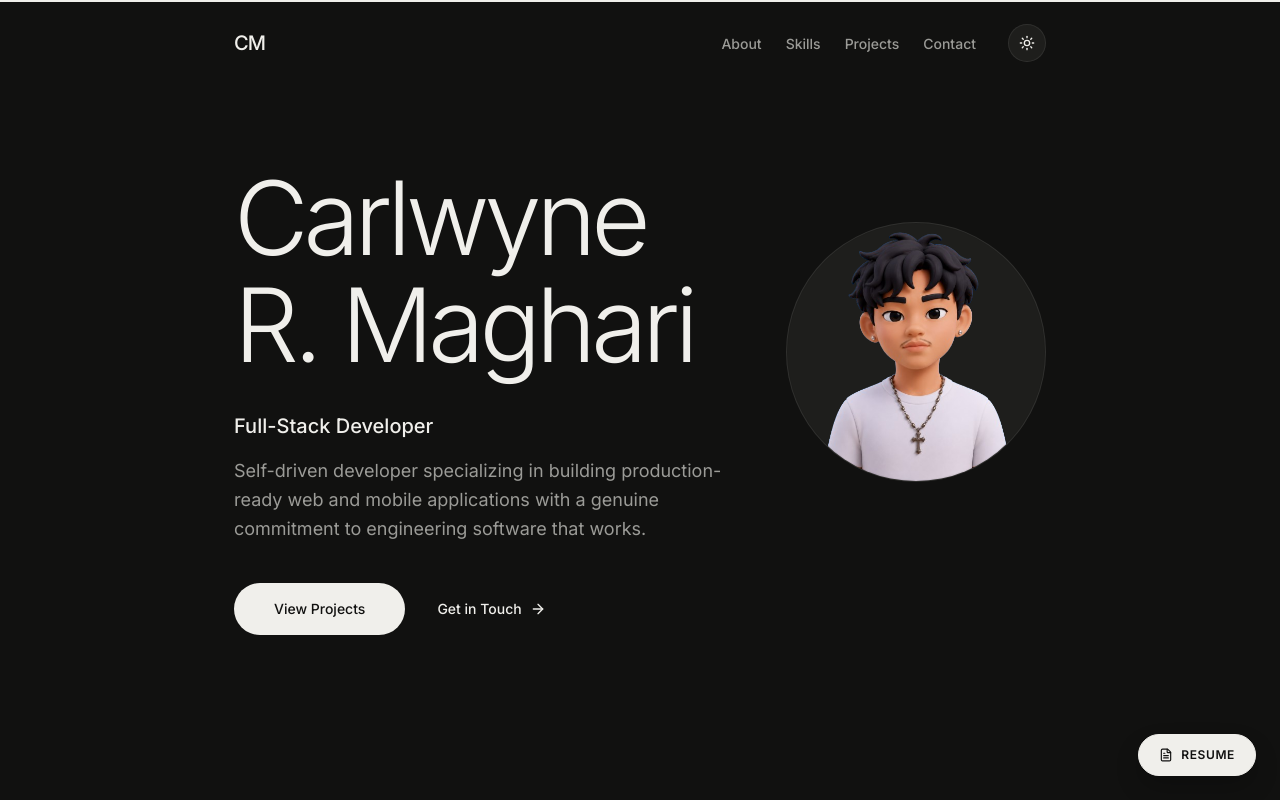
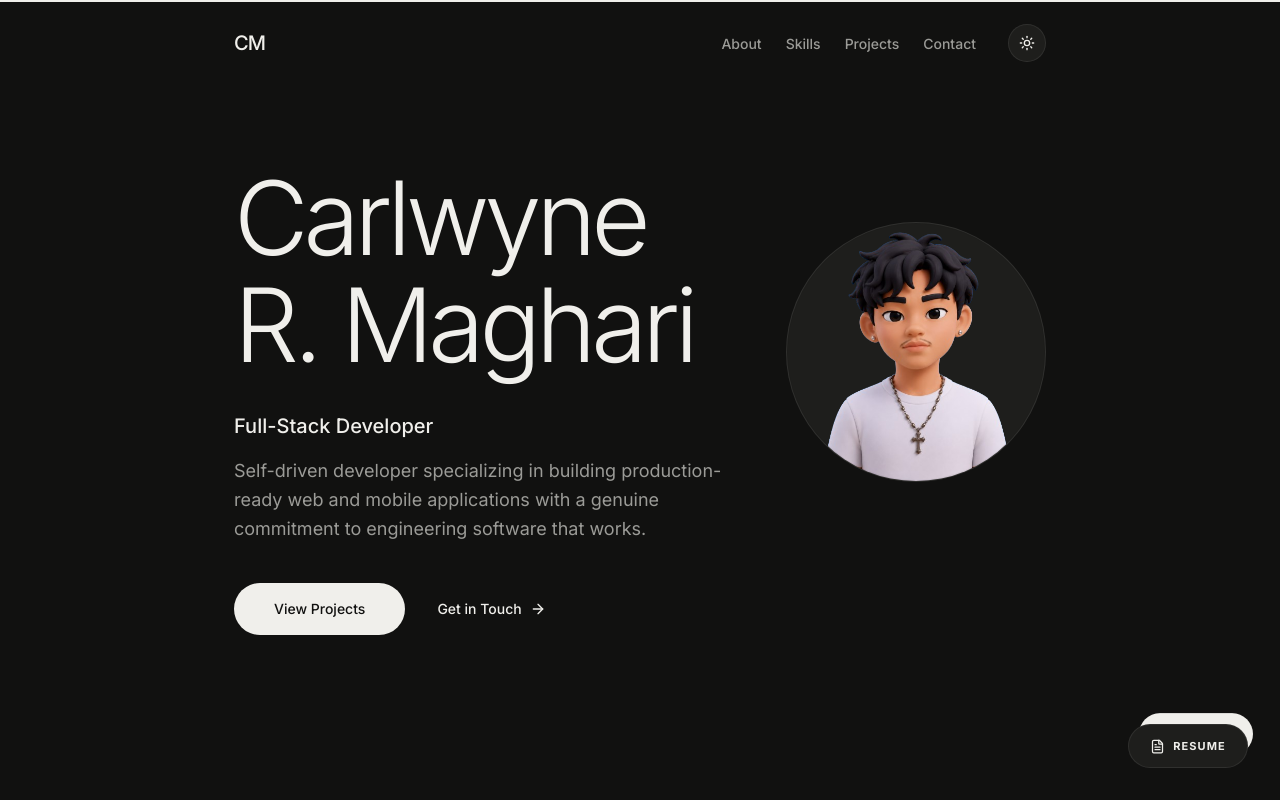
Before and after one commit to Carlwyne-Dev/carlwyne-dev, a Next.js app: page / in a window 1280 px wide. Shown: the top 800 px of the page. Built offline with nearby package versions, Linux system fonts and the light colour scheme.

Commit message:
Add files via upload

```diff
--- a/app/layout.tsx
+++ b/app/layout.tsx
@@ -19,6 +19,7 @@ export const metadata: Metadata = {
 import Navbar from "@/components/Navbar";
 import CustomCursor from "@/components/CustomCursor";
 import ScrollProgress from "@/components/ScrollProgress";
+import ResumeWidget from "@/components/ResumeWidget";
 
 export default function RootLayout({
   children,
@@ -38,6 +39,7 @@ export default function RootLayout({
         <ScrollProgress />
         <CustomCursor />
         <Navbar />
+        <ResumeWidget />
         {children}
       </body>
     </html>
--- a/components/Navbar.tsx
+++ b/components/Navbar.tsx
@@ -127,24 +127,7 @@ export default function Navbar() {
         </motion.a>
       </div>
 
-      {/* Floating Resume Action Button (Desktop Only) */}
-      <motion.div
-        initial={{ opacity: 0, scale: 0.8 }}
-        animate={{ opacity: 1, scale: 1 }}
-        transition={{ delay: 0.5 }}
-        className="fixed bottom-6 right-6 z-50 hidden sm:block"
-        suppressHydrationWarning
-      >
-        <a
-          href="/resume.pdf"
-          target="_blank"
-          rel="noopener noreferrer"
-          className="flex items-center gap-2 px-5 py-3 rounded-full bg-text-primary text-background border border-text-primary hover:bg-background hover:text-text-primary active:scale-95 transition-all duration-300 shadow-[0_12px_24px_rgba(0,0,0,0.2)] text-xs font-semibold uppercase tracking-wider cursor-none"
-        >
-          <FileText size={14} />
-          <span>Resume</span>
-        </a>
-      </motion.div>
+
     </>
   );
 }
--- /dev/null
+++ b/components/ResumeWidget.tsx
@@ -0,0 +1,97 @@
+"use client";
+
+import { useState, useEffect } from "react";
+import { motion } from "framer-motion";
+import { FileText, FileBadge } from "lucide-react";
+
+const docs = [
+  { id: "cv", label: "CV", icon: FileBadge, href: "/Carlwyne_Maghari_CV.pdf" },
+  { id: "resume", label: "RESUME", icon: FileText, href: "/Carlwyne_Maghari_Resume_ATS.pdf" }
+];
+
+export default function ResumeWidget() {
+  const [activeIndex, setActiveIndex] = useState(0);
+  const [isHovered, setIsHovered] = useState(false);
+
+  useEffect(() => {
+    if (isHovered) return;
+    const interval = setInterval(() => {
+      setActiveIndex((prev) => (prev + 1) % docs.length);
+    }, 4000);
+    return () => clearInterval(interval);
+  }, [isHovered]);
+
+  return (
+    <div
+      className="fixed bottom-6 right-6 md:bottom-8 md:right-8 z-50 w-[120px] transition-all duration-300"
+      style={{ height: isHovered ? "110px" : "48px" }}
+      onMouseEnter={() => setIsHovered(true)}
+      onMouseLeave={() => setIsHovered(false)}
+    >
+      {docs.map((doc, index) => {
+        const isActive = index === activeIndex;
+
+        let yPos = 0;
+        let xPos = 0;
+        let scale = 1;
+        let zIndex = 10;
+        let opacity = 1;
+
+        if (isHovered) {
+          yPos = index === 0 ? -56 : 0;
+          xPos = 0;
+          scale = 1;
+          zIndex = 20;
+          opacity = 1;
+        } else {
+          if (isActive) {
+            yPos = 0;
+            xPos = 0;
+            scale = 1;
+            zIndex = 20;
+            opacity = 1;
+          } else {
+            yPos = -12;
+            xPos = 8;
+            scale = 0.95;
+            zIndex = 10;
+            opacity = 1; // 100% solid, no transparency ghosts!
+          }
+        }
+
+        return (
+          <motion.a
+            key={doc.id}
+            href={doc.href}
+            target="_blank"
+            rel="noopener noreferrer"
+            initial={false}
+            animate={{
+              y: yPos,
+              x: xPos,
+              scale: scale,
+              opacity: opacity,
+              zIndex: zIndex,
+              filter: "blur(0px)" // Force clear any stuck blur from hot-reload
+            }}
+            transition={{
+              type: "spring",
+              stiffness: 400,
+              damping: 30,
+            }}
+            className={`absolute bottom-0 right-0 flex w-[120px] h-[44px] justify-center items-center gap-2 rounded-full font-bold text-[11px] tracking-widest uppercase border cursor-none ${
+              !isHovered
+                ? (isActive
+                    ? "bg-surface text-text-primary border-border"
+                    : "bg-text-primary text-background border-transparent")
+                : "bg-surface text-text-primary border-border hover:bg-text-primary hover:text-background"
+            }`}
+          >
+            <doc.icon size={15} />
+            {doc.label}
+          </motion.a>
+        );
+      })}
+    </div>
+  );
+}
```
Also changed, not shown: 2 other files (tests, documents, lock files or other folders).
